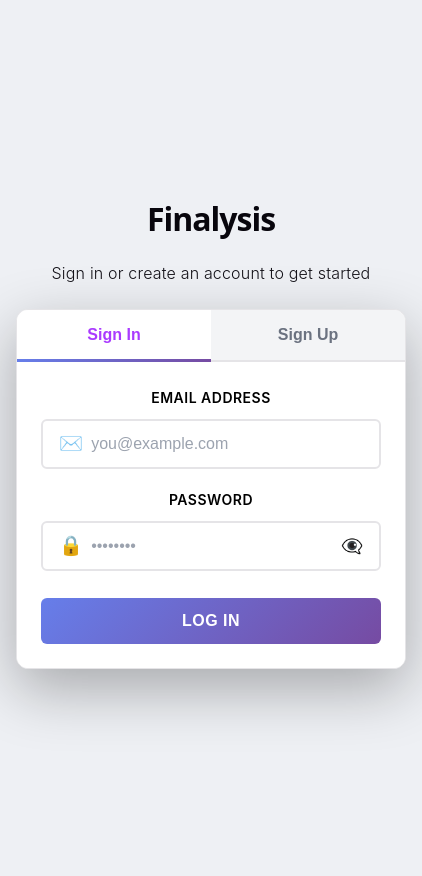
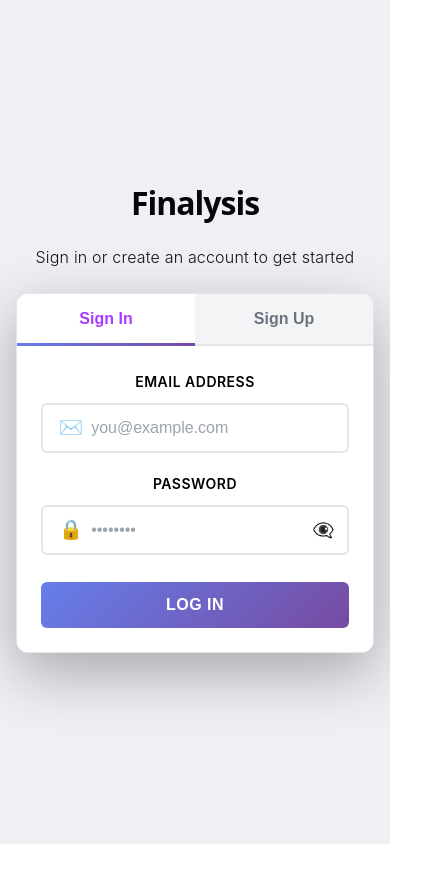
Before and after one commit to IAmHoses/finalysis-demo, a React (Vite) app: page / in a window 390 px wide. Shown: the whole page, 422 px wide, since content can reach past the window. After the commit the page ends 844 px from the top, so only its background shows below. Built offline with nearby package versions, Linux system fonts and the light colour scheme.

Commit message:
feature: mobile compatibility

```diff
--- a/src/pages/LoginPage.css
+++ b/src/pages/LoginPage.css
@@ -10,6 +10,7 @@
   width: 100vw;
   margin-left: calc(-50vw + 50%);
   border: none;
+  box-sizing: border-box;
 }
 
 @media (prefers-color-scheme: light) {
--- a/src/pages/QuoteStock.css
+++ b/src/pages/QuoteStock.css
@@ -52,6 +52,7 @@
   width: 100vw;
   margin-left: calc(-50vw + 50%);
   border: none;
+  box-sizing: border-box;
 }
 
 @media (prefers-color-scheme: light) {
```
